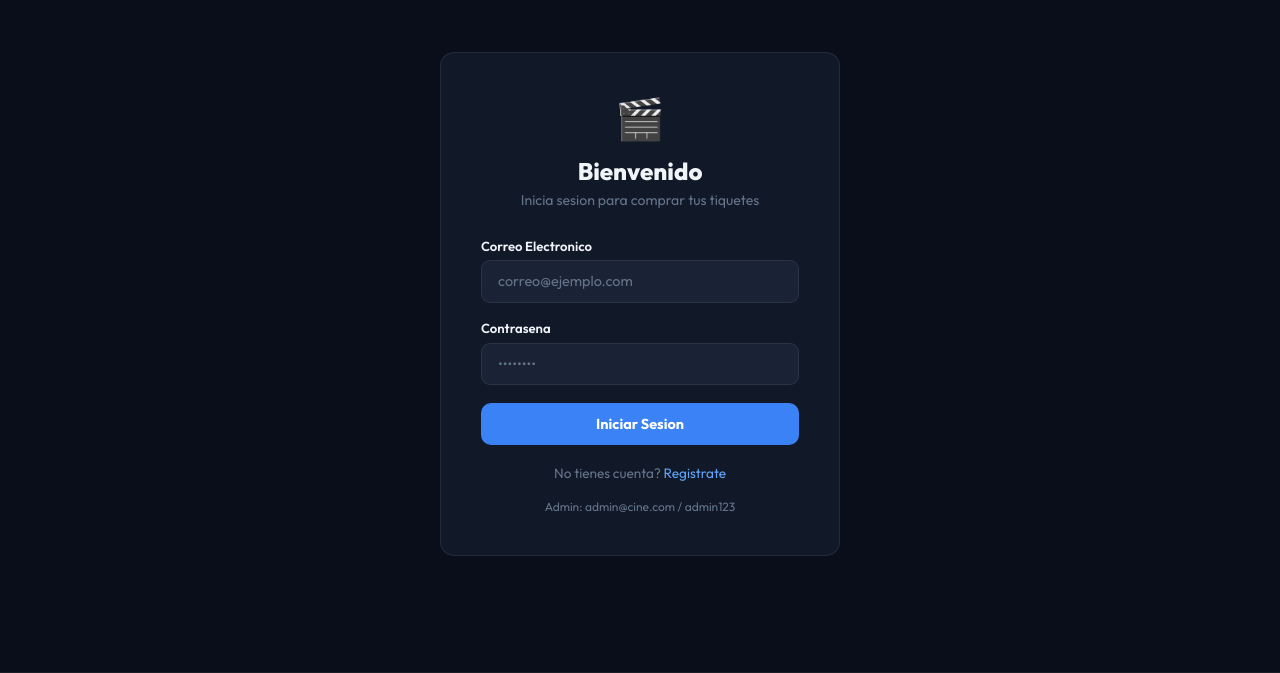
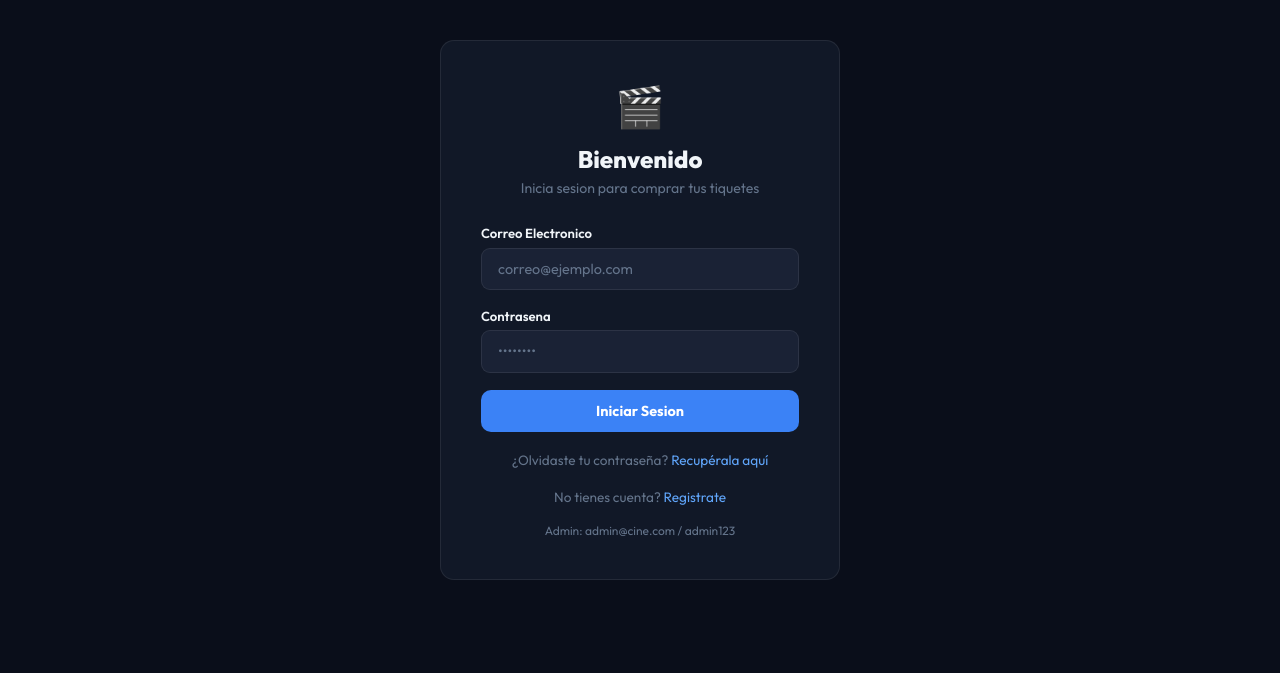
Before and after one commit to teorb/cinemax_mejorado, a Flask app: page /login in a window 1280 px wide. Shown: the part 64-737 px from the top of the page. Run offline with Flask 3, Linux system fonts and the light colour scheme; parts of the project's set-up code (start-up, migrations or seed data) failed here and were passed over.

Commit message:
Update login.html

```diff
--- a/templates/login.html
+++ b/templates/login.html
@@ -16,6 +16,7 @@
         <input type="password" name="password" placeholder="••••••••" required>
       </div>
       <button type="submit" class="btn-primary full">Iniciar Sesion</button>
+      <p class="auth-link">¿Olvidaste tu contraseña? <a href="{{ url_for('recuperar') }}">Recupérala aquí</a></p>
     </form>
     <p class="auth-link">No tienes cuenta? <a href="{{ url_for('registro') }}">Registrate</a></p>
     <div class="admin-hint">
```
